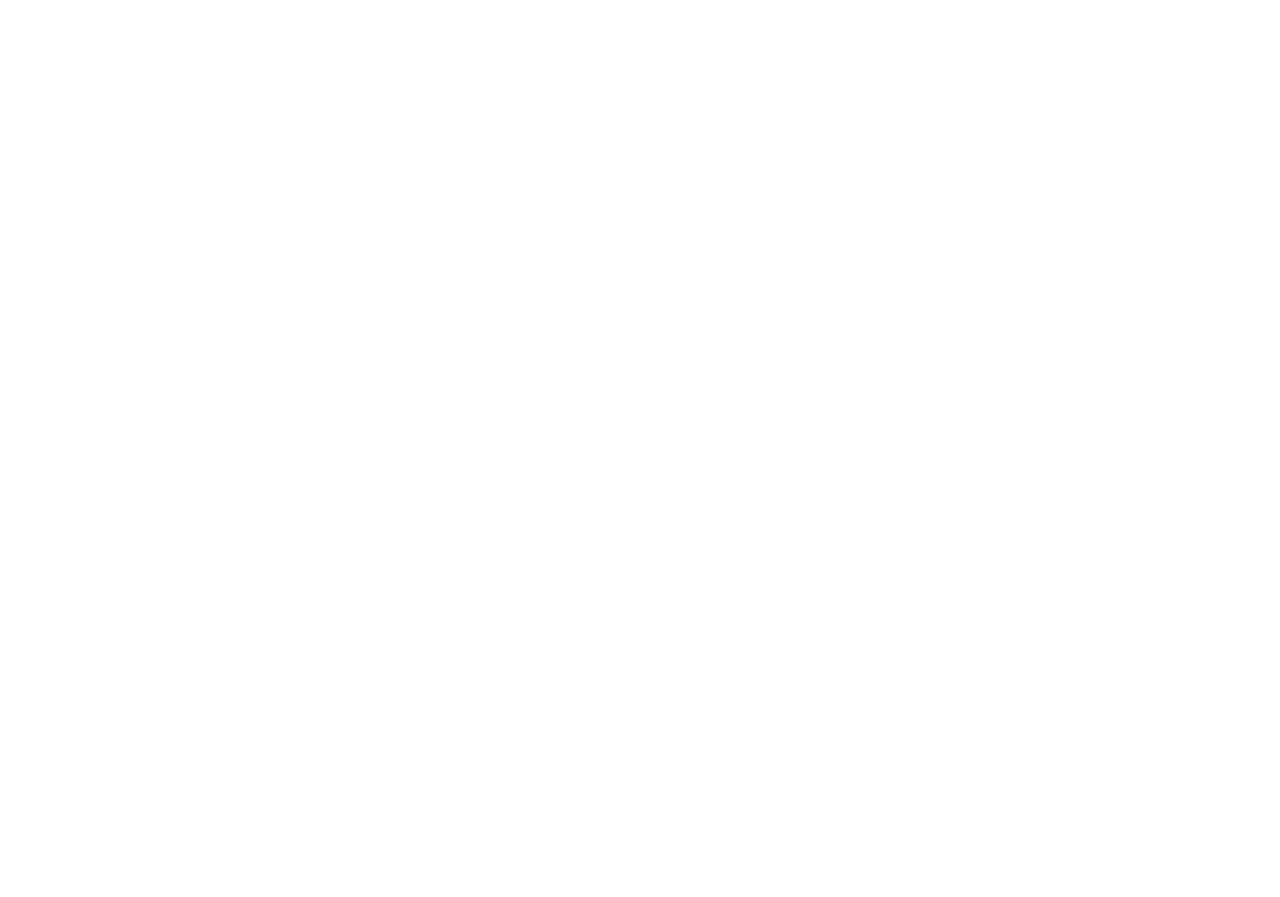
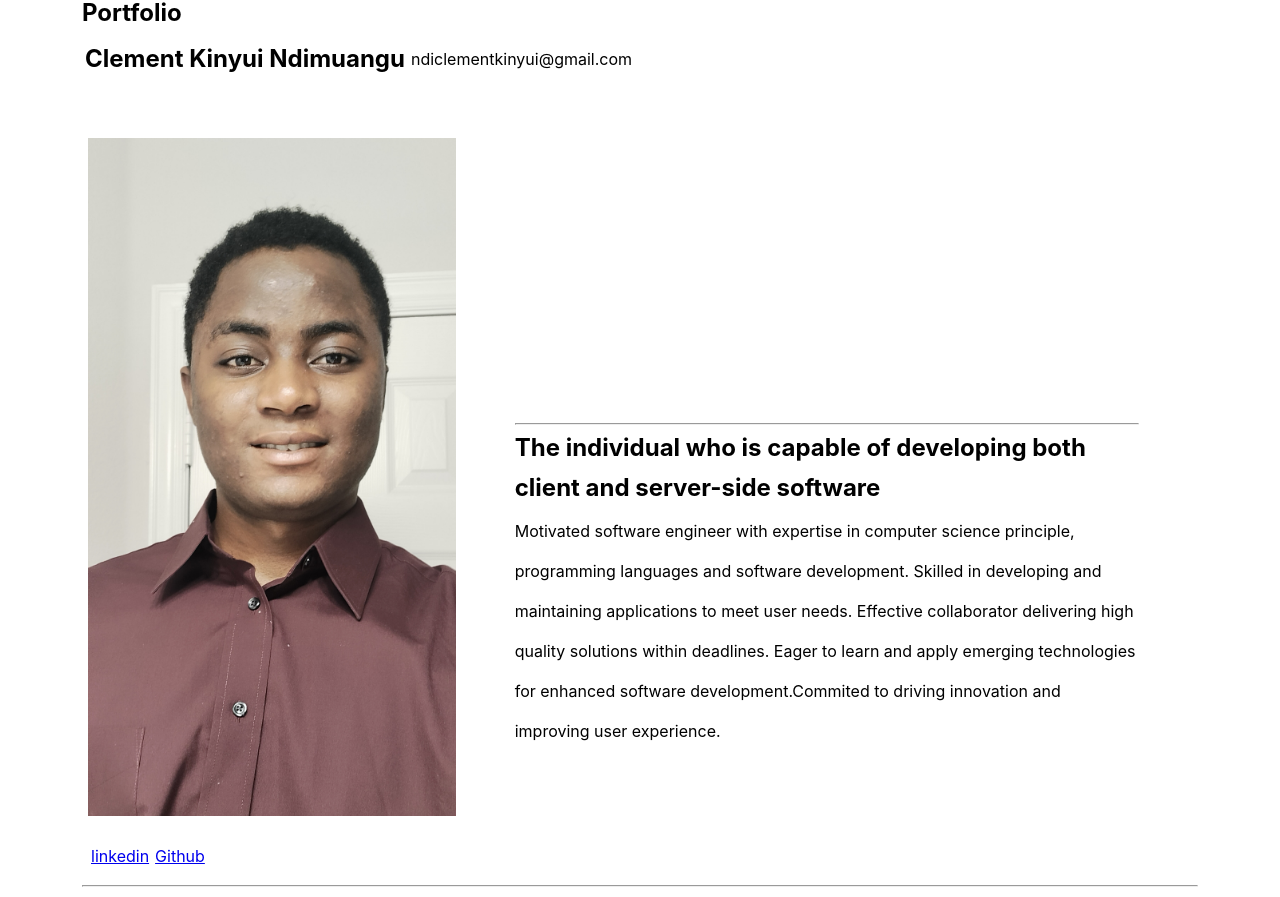
Before and after one commit to KINYUI1/MOD2-PROJECT, a React (Create React App) app: page / in a window 1280 px wide. Shown: the part 191-1088 px from the top of the page. Before the commit the page ends 800 px from the top, so only its background shows below. Built offline with nearby package versions, Linux system fonts and the light colour scheme; no server answers.

Commit message:
working on portfolio page

```diff
--- a/src/App.css
+++ b/src/App.css
@@ -1,6 +1,34 @@
 *{
   margin: 3px;
 }
+.portfolio{
+  margin: 70px;
+  line-height: 2.5rem;
+}
+.flex{
+  display: flex;
+}
+.smallimg{
+  width: 100%;
+  margin-top: 50px;
+}
+.intro{
+  margin-top: 30%;
+  margin-left: 5%;
+  margin-right: 5%;
+
+}
+.skills{
+  width: 60%;
+  margin-top: 100px;
+  margin-bottom: 100px;
+}
+.skillstitle{
+  padding: 60px;
+  margin-top: 10%;
+}
+
+
 
 
 .catalogueImage{
--- a/src/App.js
+++ b/src/App.js
@@ -2,7 +2,6 @@
 import './App.css';
 import {Routes,Route} from 'react-router-dom'
 import NewsCatalogue from './pages/NewsCatalogue'
-import NewsPage from './pages/NewsPage'
 import Nav from './components/Nav';
 import SearchPage from './components/SearchPage';
 import Portfolio from './pages/Portfolio';
@@ -90,8 +89,7 @@
 
       <Routes>
         <Route path='/' element={<Portfolio/>}/>
-        <Route path='/nowscatalogue' element={<NewsCatalogue newsList={newsList} className="catalogueContainer" />}/>
-        <Route path='/newspage/:title' element={<NewsPage newsList={newsList}/>}/>
+        <Route path='/newscatalogue' element={<NewsCatalogue newsList={newsList} className="catalogueContainer" />}/>
       </Routes>
 
     </div>
--- a/src/pages/NewsCatalogue.js
+++ b/src/pages/NewsCatalogue.js
@@ -9,12 +9,11 @@
         {newsList ? newsList.map((news) => (
           <div className="catalogueContainer" key={news.title}>
 
-            <Link to={`newspage/${news.title}`}>
+            <a href={news.url} target="blank">
             <img src={news.urlToImage} alt={news.urlToImage} className="catalogueImage" />
             <h2>{news.title}</h2>
             <p>{news.source.name}</p>
-            </Link>
-            <a href={news.url} target="blank">go to site</a>
+            </a>
           </div>
         )): <h3>loading</h3>}
       </div>
--- a/src/pages/NewsPage.js
+++ /dev/null
@@ -1,21 +0,0 @@
-import {useParams} from 'react-router-dom'
-
-function NewsPage({newsList}) {
-
-    const {title} = useParams();
-
-    console.log('from newspage',newsList);
-    const info = newsList.find((news)=> news.title === title)
-    console.log('from newspage',info.content);
-
-    return ( <div>
-        <h2>Newspage</h2>
-        <h2>{info.title}</h2>
-        <img src={info.urlToImage} alt={info.title}/>
-        <div>{info.description}</div>
-        <p>{info.content}</p>
-
-    </div> );
-}
-
-export default NewsPage;
--- a/src/pages/Portfolio.js
+++ b/src/pages/Portfolio.js
@@ -1,7 +1,192 @@
+import { Link } from "react-router-dom";
+import '../App.css'
 function Portfolio() {
-    return ( <div>
-        <h2>Portfolio</h2>
-    </div> );
+  return (
+    <div className="portfolio">
+      <h2>Portfolio</h2>
+      <nav className="flex">
+        <h2>Clement Kinyui Ndimuangu</h2>
+        <p>ndiclementkinyui@gmail.com</p>
+      </nav>
+      <div className="flex">
+        <div>
+          <img src='./images/IMG_20230816_154348.jpg' alt="image of clement" className="smallimg"/>
+          <div>
+            <a
+              href="https://www.linkedin.com/in/clement-kinyui-ndimuangu-11876b250"
+              target="blank"
+              alt="photo of clement"
+            >
+              {" "}
+              linkedin
+            </a>
+            <a href="https://github.com/KINYUI1" target="blank">
+              Github
+            </a>
+          </div>
+        </div>
+        <div className="intro">
+          <hr />
+          <h2>
+            The individual who is capable of developing both client and
+            server-side software
+          </h2>
+          <p>
+            Motivated software engineer with expertise in computer science
+            principle, programming languages and software development. Skilled
+            in developing and maintaining applications to meet user needs.
+            Effective collaborator delivering high quality solutions within
+            deadlines. Eager to learn and apply emerging technologies for
+            enhanced software development.Commited to driving innovation and
+            improving user experience.
+          </p>
+        </div>
+      </div>
+      <hr />
+      <h2>Skills</h2>
+      <div className="flex">
+
+        <div className="skills">
+          <p>
+            Build the front-end portion of a site, which is the part that users
+            see and interact with using using HTML,CSS,JavaScript and React JS.
+          </p>
+          <ul>
+            <li>
+              <strong>HTML:</strong> used for creeation of the structure of a
+              web page.
+            </li>
+            <li>
+              <strong>CSS:</strong> is used to make website more appealing than
+              just plain text.
+            </li>
+            <li>
+              <strong>JavaScript:</strong> use to give funtionality and
+              responsiveness to a web page.
+            </li>
+            <li>
+              <strong>React JS:</strong> a JavaScript library use to create
+              single page web applications.
+            </li>
+          </ul>
+        </div>
+        <h2 className="skillstitle">Front End Development</h2>
+      </div>
+      <hr />
+      <div className="flex">
+      <h2 className="skillstitle">Back End Development</h2>
+        <div className="skills">
+          <p>
+            Build the back-end portion responsible for server-side web
+            application logic and integration of the work front-end web
+            developers do using Node JS, MongoDB, express JS, Mongoose.
+          </p>
+          <ul>
+            <li>
+              <strong>Node JS:</strong> runtime environment for running
+              JavaScript locally
+            </li>
+            <li>
+              <strong>MongoDB:</strong> a non relational data base for storing
+              and working with data.
+            </li>
+            <li>
+              <strong>Express JS:</strong> is a web application framework for
+              Node.js.
+            </li>
+            <li>
+              <strong>Mongoose JS:</strong> is a MongoDB object modeling library
+              for Node.js.{" "}
+            </li>
+          </ul>
+        </div>
+
+      </div>
+      <hr />
+      <div className="flex">
+
+      <p className="skills">can build both the front end and the back end of a website.</p>
+      <h2 className="skillstitle">Full Stack Development</h2>
+      </div>
+      <h2>Recent projects</h2>
+      <div>
+        <div className="flex">
+          <h3 className="skillstitle">
+            <Link to="/newscatalogue">ACE News</Link>
+          </h3>
+          <p className="skills">
+            International news website showing the latest headlines from more
+            than 50 countries in catergories like BUSINESS, HEALTH, SPORTS,
+            SCIENCE,ENTERTAINMENT, TECHNOOGY AND GENERAL NEWS with the
+            opportunity to search news base on given key word/words
+          </p>
+        </div>
+        <div className="flex">
+          <p className="skills">
+            A numbers Guessing Game that gives the player multiple chances to
+            pick the right number and quidelines on if the number guessed by the
+            player id greater or less than the actual value. The game has great
+            sound effect for every action taken in the game.
+          </p>
+          <h3 className="skillstitle">
+            <a href="https://kinyui1.github.io/MOD1-PROJECT/" target="blank" >Number Guessing Game</a>
+          </h3>
+        </div>
+      </div>
+      <img src="" alt="" />
+      <h2>
+        "Clement has consistently worked to improve on a number of technical
+        skills in finding creative solutions for challenging problems. He's your
+        go to person for creative web dev."
+      </h2>
+      <p>Per Scholas Intructional Team</p>
+      <img src="" alt=""/>
+      <hr />
+      <h2>So why work with me?</h2>
+      <p>
+        I possess a deep understanding of the event and experiential software
+        industry, including its tight timelines, impending deadlines, uncertain
+        landscape, and dynamic downstream client demands. Armed with a computer
+        science background, my forte lies in effective problem-solving. I excel
+        in deconstructing unconventional and imaginative experiential concepts,
+        unraveling the path to their successful implementation.
+      </p>
+      <p>
+        My extensive solo work experience has nurtured agility within me,
+        enabling me to outpace fellow developers. Notably, I spearheaded the
+        launch of an internationally acclaimed news website, attuned to the
+        criticality of flawless performance from day one.
+      </p>
+      <p>
+        Furthermore, I exhibit exceptional communication and collaboration
+        skills. I acknowledge that the 'how' might not always matter as much as
+        the end result, which I consistently deliver with excellence and
+        punctuality.
+      </p>
+      <hr />
+      <h2>Lets Chat</h2>
+      <div className="flex">
+        <p>
+          Have a vacant position? Call me at <strong>'301-793-5217' </strong> or
+          email me at <strong>ndiclementkinyui@gmail.com</strong> for detailed
+          discussion on filling it. Alternitively connect with me elsewhere on
+          the web.
+        </p>
+        <div>
+          <a
+            href="https://www.linkedin.com/in/clement-kinyui-ndimuangu-11876b250"
+            target="blank"
+          >
+            {" "}
+            linkedin
+          </a>
+          <a href="https://github.com/KINYUI1" target="blank">
+            Github
+          </a>
+        </div>
+      </div>
+    </div>
+  );
 }
 
 export default Portfolio;
```
Also changed, not shown: public/images/IMG_20230816_154348.jpg (added).
